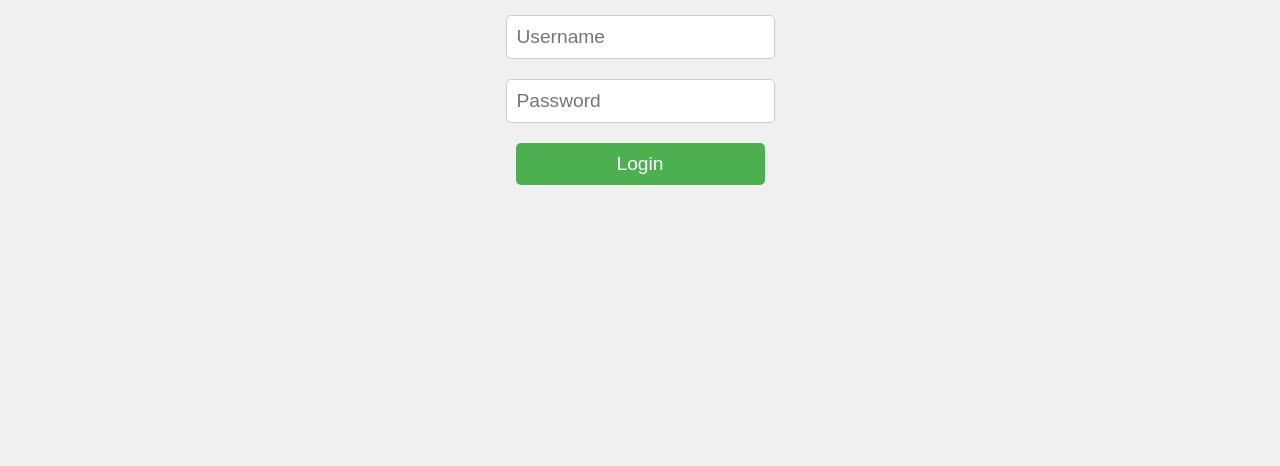
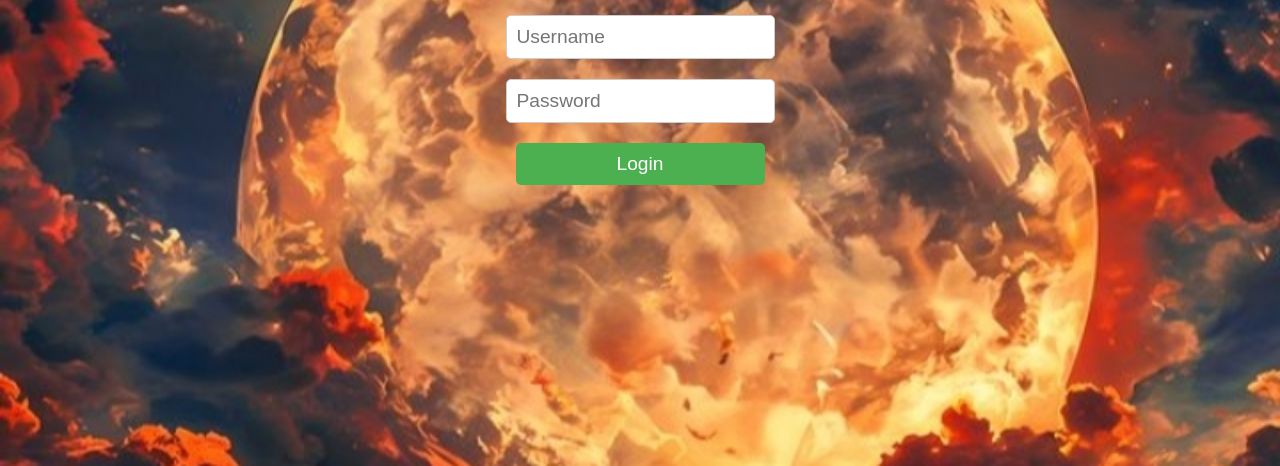
Before and after one commit to AmeenXnt/AmeenInt.xyz, a website: page public/login.html in a window 1280 px wide. Shown: the part 334-800 px from the top of the page. Drawn offline with Linux system fonts and the light colour scheme.

Commit message:
Update styles.css

```diff
--- a/public/styles.css
+++ b/public/styles.css
@@ -3,6 +3,8 @@ body {
     padding: 0;
     font-family: Arial, sans-serif;
     background-color: #f0f0f0;
+    background-image: url('https://github.com/AmeenXnt/AmeenInt.xyz/blob/main/AmeenX/Bg-image.jpg');
+    background-size: cover;
 }
 
 .background {
```
